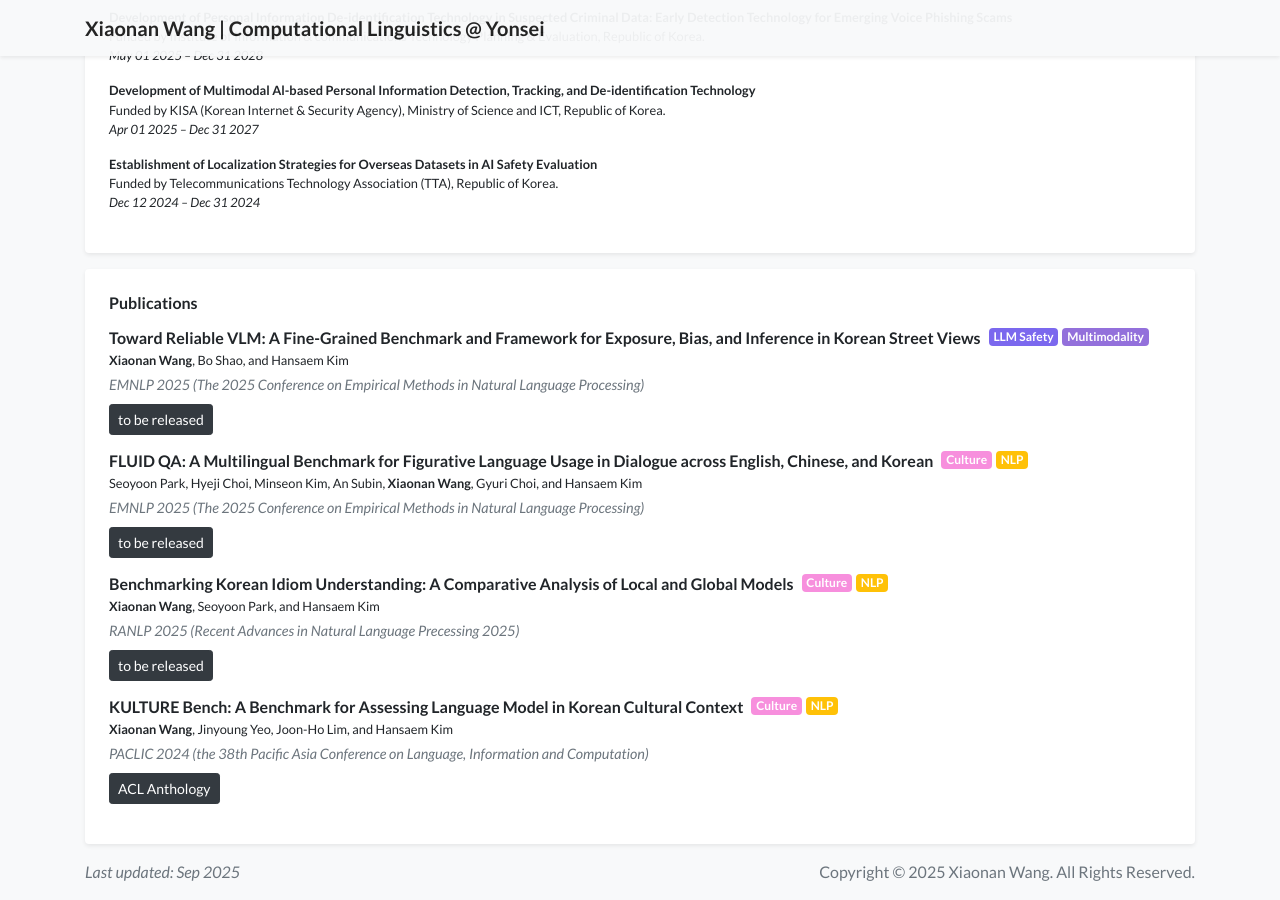
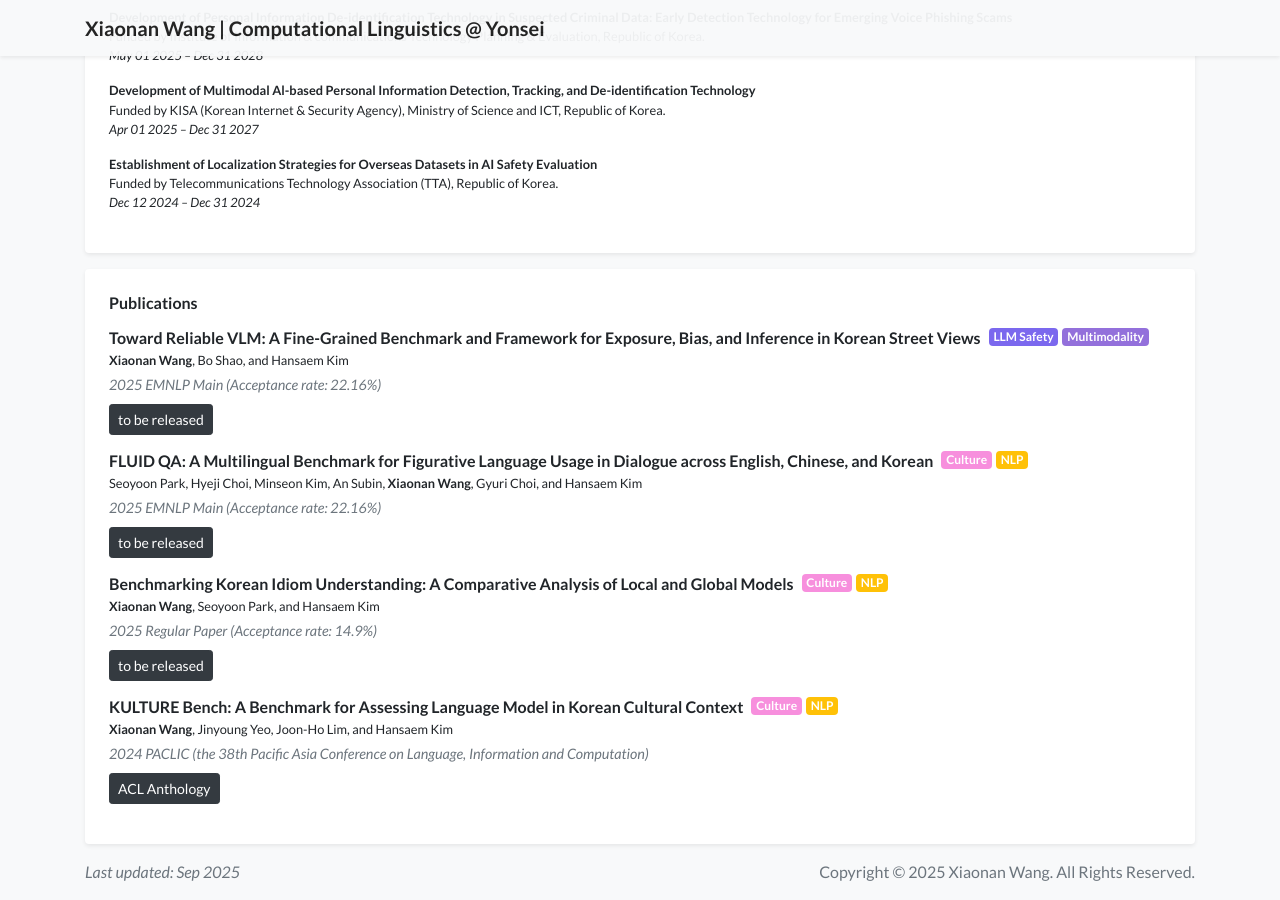
Before and after one commit to wangxiaonan-git/wangxiaonan-git.github.io, a Jekyll site: the page built from index.html, in a window 1280 px wide and 900 px high, scrolled down 1010 px. Built offline with Jekyll 4.4.1, drawn with Linux system fonts in a browser that asks for light colours; a style sheet for code colours, icons or effects is not loaded.

Commit message:
Update index.html

```diff
--- a/index.html
+++ b/index.html
@@ -56,7 +56,7 @@ num_selected: 10
           <p class="mb-1 small">
             <strong>Xiaonan Wang</strong>, Bo Shao, and Hansaem Kim
           </p>
-          <p class="text-muted font-italic mb-2" style="font-size: 0.9rem;">EMNLP 2025 (The 2025 Conference on Empirical Methods in Natural Language Processing)</p>
+          <p class="text-muted font-italic mb-2" style="font-size: 0.9rem;">2025 EMNLP Main (Acceptance rate: 22.16%) </p>
           <a href="" class="btn btn-sm btn-dark">to be released</a>
         </div>
 
@@ -70,7 +70,7 @@ num_selected: 10
           <p class="mb-1 small">
             Seoyoon Park, Hyeji Choi, Minseon Kim, An Subin, <strong>Xiaonan Wang</strong>,  Gyuri Choi, and Hansaem Kim
           </p>
-          <p class="text-muted font-italic mb-2" style="font-size: 0.9rem;">EMNLP 2025 (The 2025 Conference on Empirical Methods in Natural Language Processing)</p>
+          <p class="text-muted font-italic mb-2" style="font-size: 0.9rem;">2025 EMNLP Main (Acceptance rate: 22.16%) </p>
           <a href="" class="btn btn-sm btn-dark">to be released</a>
         </div>
 
@@ -83,7 +83,7 @@ num_selected: 10
           <p class="mb-1 small">
             <strong>Xiaonan Wang</strong>, Seoyoon Park, and Hansaem Kim
           </p>
-          <p class="text-muted font-italic mb-2" style="font-size: 0.9rem;">RANLP 2025 (Recent Advances in Natural Language Precessing 2025)</p>
+          <p class="text-muted font-italic mb-2" style="font-size: 0.9rem;">2025 Regular Paper (Acceptance rate: 14.9%) </p>
           <a href="" class="btn btn-sm btn-dark">to be released</a>
         </div>
 
@@ -96,7 +96,7 @@ num_selected: 10
           <p class="mb-1 small">
             <strong>Xiaonan Wang</strong>, Jinyoung Yeo, Joon-Ho Lim, and Hansaem Kim
           </p>
-          <p class="text-muted font-italic mb-2" style="font-size: 0.9rem;"> PACLIC 2024 (the 38th Pacific Asia Conference on Language, Information and Computation)</p>
+          <p class="text-muted font-italic mb-2" style="font-size: 0.9rem;"> 2024 PACLIC (the 38th Pacific Asia Conference on Language, Information and Computation)</p>
           <a href="https://aclanthology.org/2024.paclic-1.88/" class="btn btn-sm btn-dark">ACL Anthology</a>
         </div>
 
```
